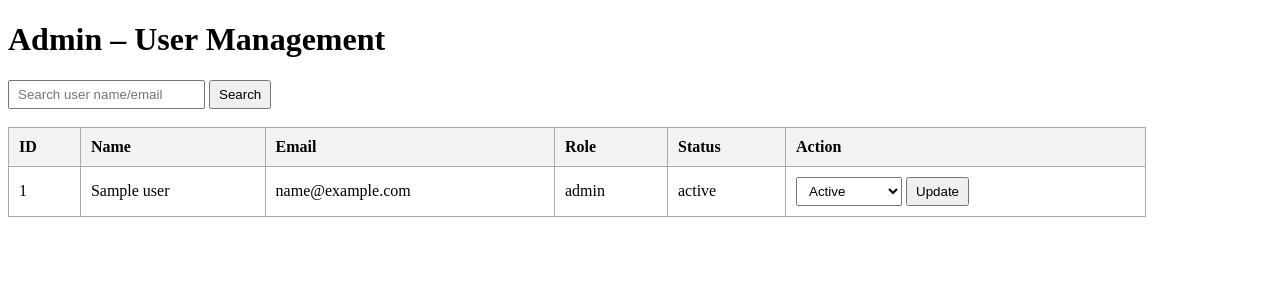
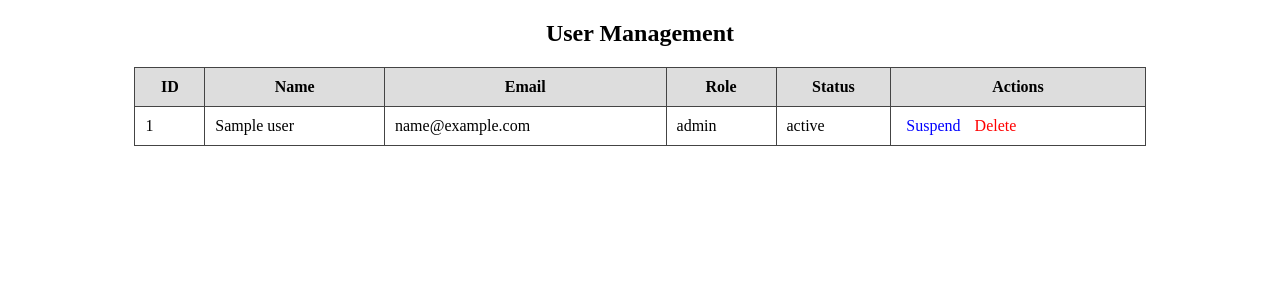
Before and after one commit to kelly2862/ni-thrift-trade-system, a Flask app: template templates/admin_users.html in a window 1280 px wide. Shown: the top 300 px of the page. Run offline with Flask 3, Linux system fonts and the light colour scheme; the template is opened without the code that fills it: most values are stand-ins (such as "Sample title", 1, 10 or a date in 2020); parts of the project's set-up code (start-up, migrations or seed data) failed here and were passed over.

Commit message:
Update admin_users.html

```diff
--- a/templates/admin_users.html
+++ b/templates/admin_users.html
@@ -1,45 +1,43 @@
 <!DOCTYPE html>
 <html>
 <head>
+    <meta charset="UTF-8">
     <title>Admin - User Management</title>
     <style>
         table {
+            width: 80%;
             border-collapse: collapse;
-            width: 90%;
+            margin: 20px auto;
         }
-        th, td {
+        table, th, td {
+            border: 1px solid #444;
             padding: 10px;
-            border: 1px solid #aaa;
-            text-align: left;
         }
         th {
-            background: #f2f2f2;
+            background: #ddd;
         }
-        input, select, button {
-            padding: 5px 8px;
+        a {
+            margin: 0 5px;
+            text-decoration: none;
+            color: blue;
+        }
+        h2 {
+            text-align: center;
         }
     </style>
 </head>
+<body>
 
-<body>
-    <h1>Admin – User Management</h1>
-
-    <!-- Search bar -->
-    <form method="get">
-        <input type="text" name="q" placeholder="Search user name/email" value="{{ q }}">
-        <button type="submit">Search</button>
-    </form>
-
-    <br>
+    <h2>User Management</h2>
 
     <table>
         <tr>
-            <th> ID </th>
-            <th> Name </th>
-            <th> Email </th>
-            <th> Role </th>
-            <th> Status </th>
-            <th> Action </th>
+            <th>ID</th>
+            <th>Name</th>
+            <th>Email</th>
+            <th>Role</th>
+            <th>Status</th>
+            <th>Actions</th>
         </tr>
 
         {% for user in users %}
@@ -51,14 +49,13 @@
             <td>{{ user.status }}</td>
 
             <td>
-                <form method="post" action="{{ url_for('admin_users.change_status', user_id=user.id) }}">
-                    <select name="status">
-                        <option value="active" {% if user.status == 'active' %}selected{% endif %}>Active</option>
-                        <option value="suspended" {% if user.status == 'suspended' %}selected{% endif %}>Suspended</option>
-                        <option value="deleted" {% if user.status == 'deleted' %}selected{% endif %}>Deleted</option>
-                    </select>
-                    <button type="submit">Update</button>
-                </form>
+                {% if user.status == 'active' %}
+                    <a href="{{ url_for('admin.suspend_user', user_id=user.id) }}">Suspend</a>
+                {% else %}
+                    <a href="{{ url_for('admin.activate_user', user_id=user.id) }}">Activate</a>
+                {% endif %}
+
+                <a href="{{ url_for('admin.delete_user', user_id=user.id) }}" style="color: red;">Delete</a>
             </td>
         </tr>
         {% endfor %}
```
